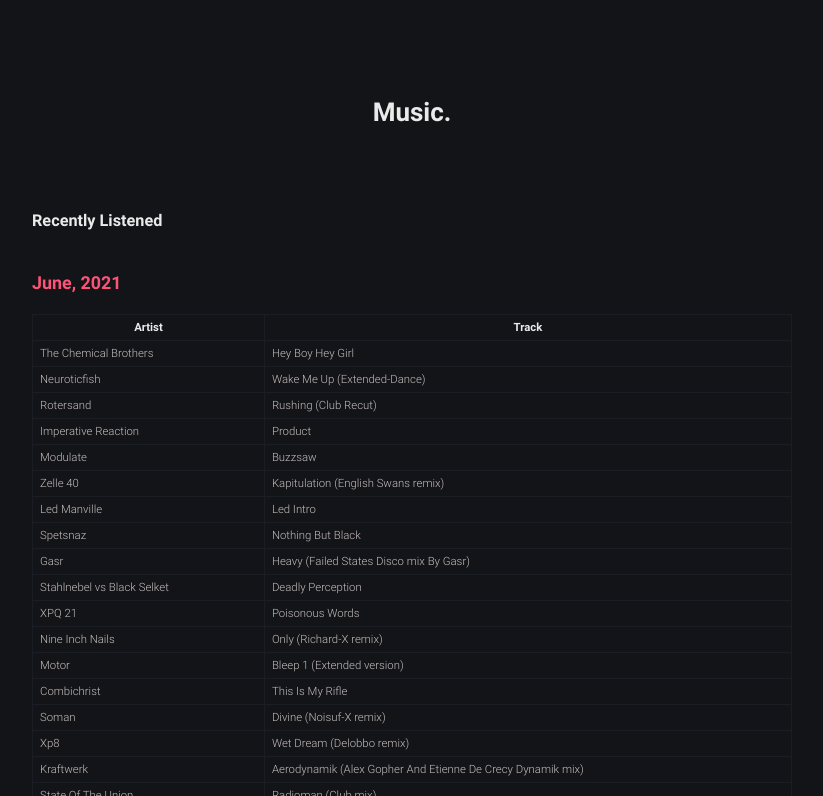
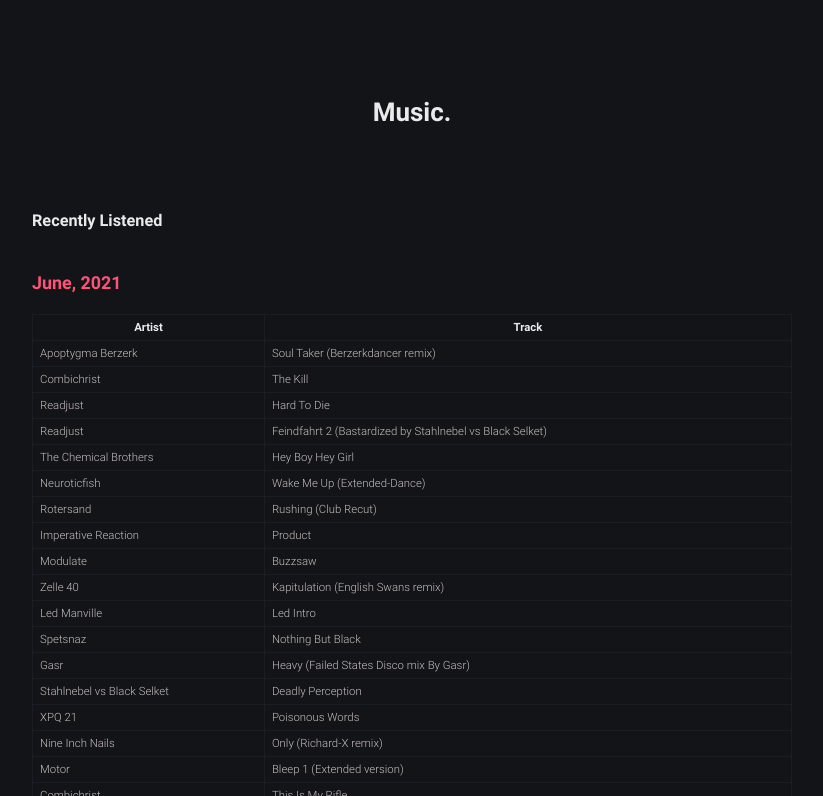
Before and after one commit to robert-marshall/xyz, a Jekyll site: the page built from music.md, in a window 1280 px wide and 900 px high, cut to the strip 104-900 px from the top of the window. Shown: the whole strip, without its empty margins (228-1051 px from the left). Built offline with Jekyll 4.4.1, drawn with Linux system fonts in a browser that asks for light colours.

Commit message:
Why The Fuck?

```diff
--- a/music.md
+++ b/music.md
@@ -11,6 +11,10 @@
 
 | Artist | Track |
 |--------|-------|
+Apoptygma Berzerk | Soul Taker (Berzerkdancer remix)
+Combichrist | The Kill
+Readjust | Hard To Die
+Readjust | Feindfahrt 2 (Bastardized by Stahlnebel vs Black Selket)
 The Chemical Brothers | Hey Boy Hey Girl
 Neuroticfish | Wake Me Up (Extended-Dance)
 Rotersand | Rushing (Club Recut)
```
